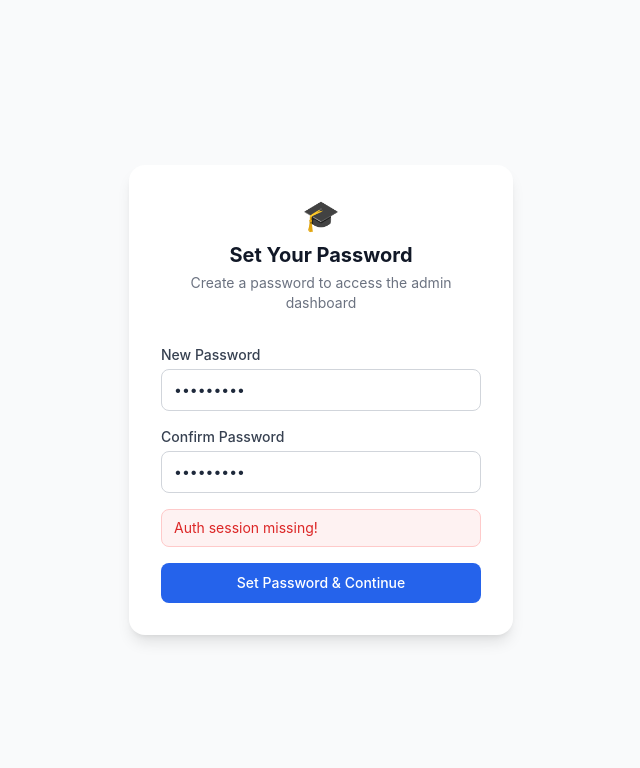
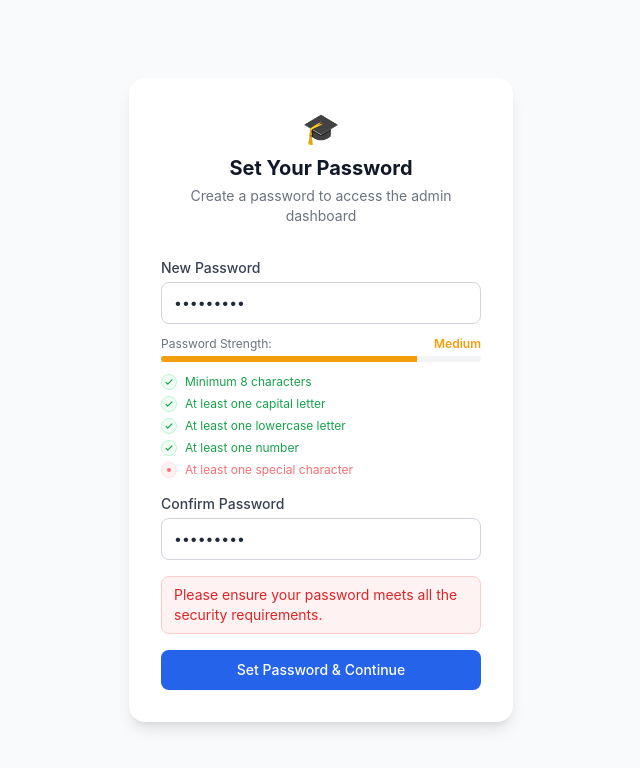
Before and after one commit to Iifreke/Eabt-AI-Team-Project, a React (Vite) app in the folder admin/: page /set-password in a window 1280 px wide. Both pictures are taken after typing "Sample123", "Sample123" into the empty fields and a click on the button "Set Password & Continue". Shown: the top 768 px of the page, without its empty margins (319-959 px from the left). Built offline with nearby package versions, Linux system fonts and the light colour scheme; no server answers.

Commit message:
feat: enforce password security rules and add real-time criteria UI

```diff
--- a/admin/src/pages/SetPassword.jsx
+++ b/admin/src/pages/SetPassword.jsx
@@ -42,10 +42,25 @@ export default function SetPassword() {
     };
   }, []);
 
+  const criteria = [
+    { id: 'length', label: 'Minimum 8 characters', met: password.length >= 8 },
+    { id: 'uppercase', label: 'At least one capital letter', met: /[A-Z]/.test(password) },
+    { id: 'lowercase', label: 'At least one lowercase letter', met: /[a-z]/.test(password) },
+    { id: 'number', label: 'At least one number', met: /[0-9]/.test(password) },
+    { id: 'special', label: 'At least one special character', met: /[^A-Za-z0-9]/.test(password) },
+  ];
+
+  const allMet = criteria.every(c => c.met);
+  const metCount = criteria.filter(c => c.met).length;
+
+  const strengthText = metCount === 0 ? 'Empty' : metCount <= 2 ? 'Weak' : metCount <= 4 ? 'Medium' : 'Strong';
+  const strengthColor = metCount === 0 ? 'bg-gray-200' : metCount <= 2 ? 'bg-red-500' : metCount <= 4 ? 'bg-amber-500' : 'bg-green-500';
+  const strengthPercent = (metCount / criteria.length) * 100;
+
   const handleSubmit = async (e) => {
     e.preventDefault();
-    if (password.length < 8) {
-      setError('Password must be at least 8 characters.');
+    if (!allMet) {
+      setError('Please ensure your password meets all the security requirements.');
       return;
     }
     if (password !== confirm) {
@@ -91,11 +106,64 @@ export default function SetPassword() {
                 value={password}
                 onChange={e => setPassword(e.target.value)}
                 required
-                minLength={8}
-                placeholder="At least 8 characters"
+                placeholder="Enter new password"
                 className="w-full border border-gray-300 rounded-lg px-3 py-2.5 text-sm focus:outline-none focus:ring-2 focus:ring-blue-500"
               />
+
+              {/* Strength Meter and Criteria Checklist */}
+              <div className="mt-3 space-y-3">
+                {password && (
+                  <div className="space-y-1">
+                    <div className="flex justify-between items-center text-xs">
+                      <span className="text-gray-500">Password Strength:</span>
+                      <span className={`font-semibold ${
+                        metCount <= 2 ? 'text-red-500' : metCount <= 4 ? 'text-amber-500' : 'text-green-500'
+                      }`}>
+                        {strengthText}
+                      </span>
+                    </div>
+                    <div className="h-1.5 w-full bg-gray-100 rounded-full overflow-hidden">
+                      <div
+                        className={`h-full transition-all duration-300 ${strengthColor}`}
+                        style={{ width: `${strengthPercent}%` }}
+                      />
+                    </div>
+                  </div>
+                )}
+
+                <ul className="space-y-1.5">
+                  {criteria.map((c) => (
+                    <li key={c.id} className="flex items-center gap-2 text-xs">
+                      <span className={`flex items-center justify-center w-4 h-4 rounded-full border transition-colors ${
+                        c.met
+                          ? 'bg-green-50 border-green-200 text-green-600'
+                          : password
+                            ? 'bg-red-50 border-red-100 text-red-400'
+                            : 'bg-gray-50 border-gray-200 text-gray-400'
+                      }`}>
+                        {c.met ? (
+                          <svg className="w-2.5 h-2.5" fill="none" viewBox="0 0 24 24" stroke="currentColor" strokeWidth="3">
+                            <path strokeLinecap="round" strokeLinejoin="round" d="M5 13l4 4L19 7" />
+                          </svg>
+                        ) : (
+                          <span className="w-1 h-1 rounded-full bg-current" />
+                        )}
+                      </span>
+                      <span className={`transition-colors ${
+                        c.met
+                          ? 'text-green-600'
+                          : password
+                            ? 'text-red-400'
+                            : 'text-gray-400'
+                      }`}>
+                        {c.label}
+                      </span>
+                    </li>
+                  ))}
+                </ul>
+              </div>
             </div>
+
             <div>
               <label className="block text-sm font-medium text-gray-700 mb-1">Confirm Password</label>
               <input
```
